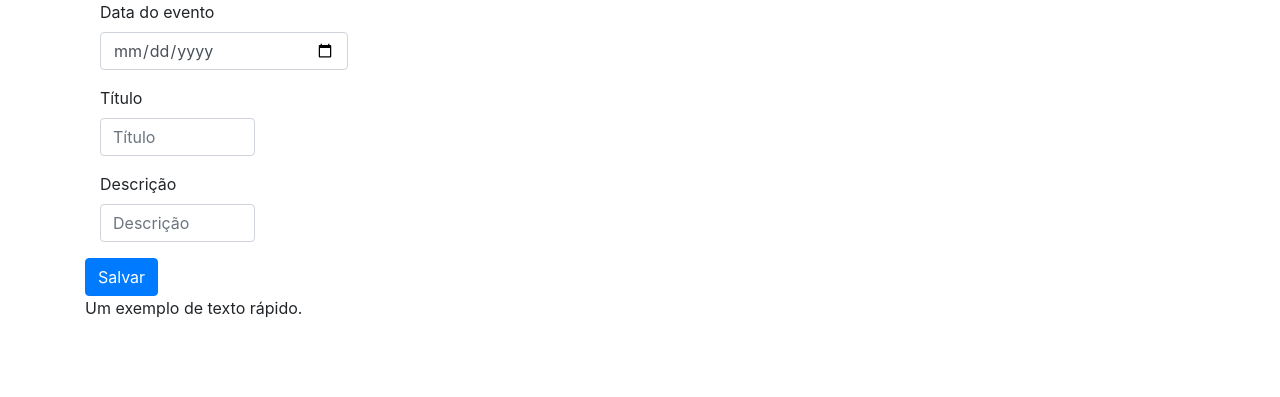
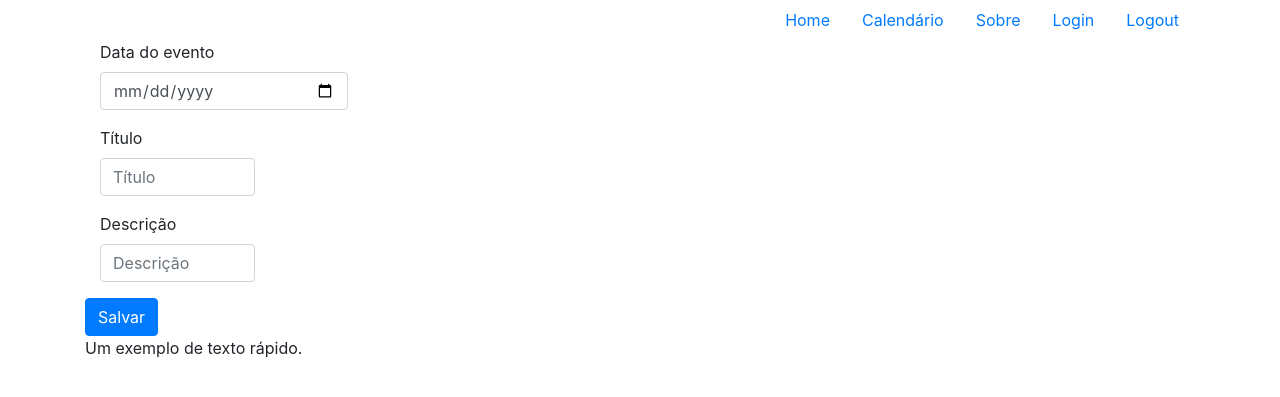
Before and after one commit to FelipeWeiss1992/Agenda, a Flask app: page /evento/1/1/1 in a window 1280 px wide. Shown: the top 397 px of the page. Run offline with Flask 2, Linux system fonts and the light colour scheme; some libraries are stand-ins or nearby versions.

Commit message:
Feito a rota listar_evento

```diff
--- a/app/templates/calendario.html
+++ b/app/templates/calendario.html
@@ -30,6 +30,10 @@
                 </tbody>
             </table>
 
+            <div>
+                <a href="/listar_eventos">Listar Eventos</a>
+            </div>
+
         </main>
 
 {% endblock %}
--- a/app/templates/index.html
+++ b/app/templates/index.html
@@ -14,9 +14,24 @@
 
         <header class="container">
 
-            {% block navegacao %}
-
-            {% endblock navegacao %}
+            <ul class="nav justify-content-end">
+                <li class="nav-item">
+                    <a class="nav-link" href="/">Home</a>
+                </li>
+                <li class="nav-item">
+                    <a class="nav-link" href="/calendario">Calendário</a>
+                </li>
+                <li class="nav-item">
+                    <a class="nav-link" href="/sobre">Sobre</a>
+                </li>
+                <li class="nav-item">
+                    <a class="nav-link" href="/login">Login</a> <!-- Tentat mudar de login para logoout depois que o usuário se logar. -->
+                </li>
+                <li class="nav-item">
+                    <a class="nav-link" href="/logout">Logout</a> <!-- Tentat mudar de login para logoout depois que o usuário se logar. -->
+                </li>
+                <!-- Adicionar um campo que apareça o usuário logado. -->
+            </ul>
 
         </header>
 
--- a/app/views/view.py
+++ b/app/views/view.py
@@ -138,3 +138,43 @@ def cadastrar_evento():
     # Fazer uma mensagem de Evento cadastrado com sucessso.
 
     return redirect(url_for("calendario"))
+
+
+# Renderização da página listar_eventos.html
+@app.route("/listar_eventos")
+def listar_eventos():
+
+    lo_usuario = Usuario.query.filter_by(username = session["usuario_logado"]).first()
+    print("select")
+    print(lo_usuario.id_usuario)
+    lo_fk = lo_usuario.id_usuario
+
+    lo_eventos = Evento.query.order_by(Evento.fk_usuario)
+
+
+    return render_template("listar_eventos.html", titulo = "Listar Eventos", eventos = lo_eventos)
+
+
+@app.route("/editar")
+def editar():
+
+    print("Entrou no Editar.")
+    pass
+
+
+@app.route("/deletar")
+def deletar():
+
+    print("Entrou no Deletar. ")
+    pass
+
+"""@app.route("/editar_eventos/<int:id>")
+def editar_eventos(id):
+
+    if "usuario_logado" not in session or session["usuario_logado"] is None:
+
+        return redirect(url_for("login", proximo = url_for("editar_eventos")))
+    else:
+        lo_eventos = Evento.query.filter_by(id = id).first()
+
+    return render_template("editar.html", titulo = "Editar Pessoa", pessoas = pessoa)"""
```
Also changed, not shown: app/templates/listar_eventos.html (+25 -1 lines).
